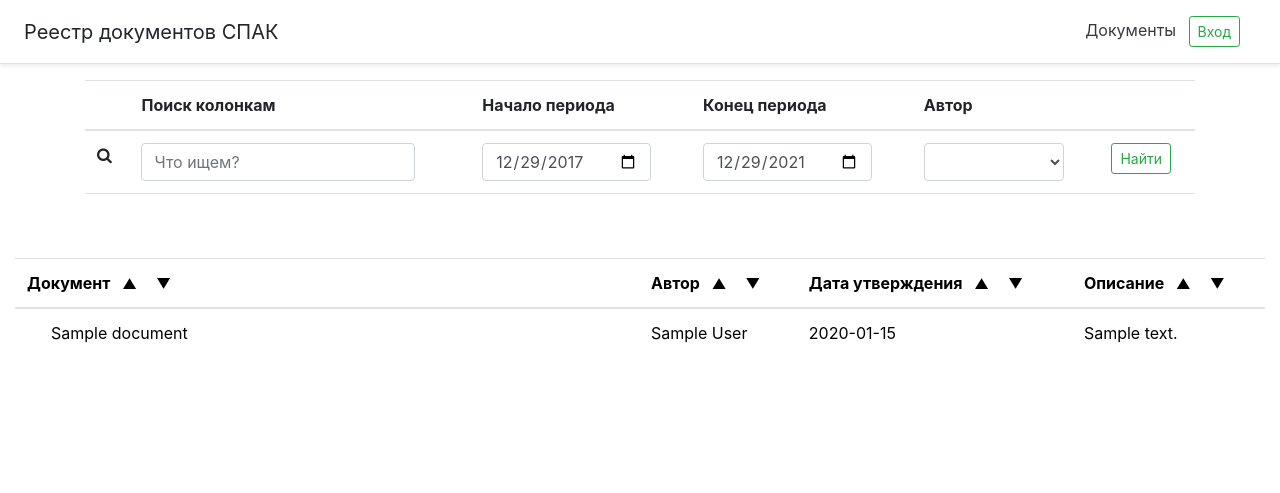
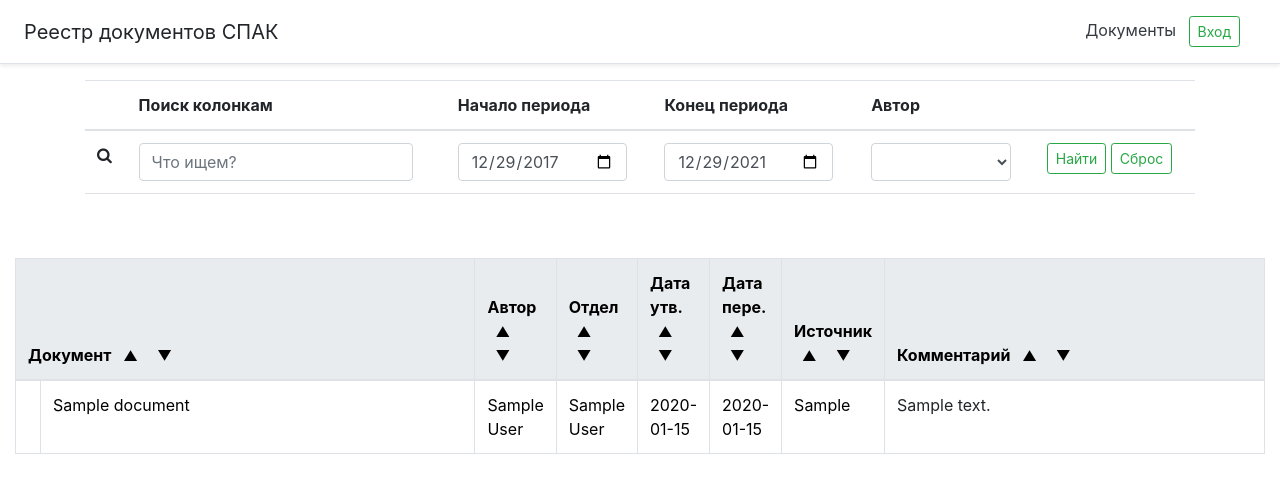
Before and after one commit to KrestyannikovAS/registry, a Django app: template registry/registry/main/templates/main/index.html in a window 1280 px wide. Shown: the top 493 px of the page. Run offline with Django 3.2, Linux system fonts and the light colour scheme; tables that the repository leaves empty hold one stand-in row (values such as "Sample post"); the template is opened without the code that fills it: values that come from a table or form of the project are taken from there, most other values are stand-ins (such as "Sample title", 1, 10 or a date in 2020); some libraries are stand-ins or nearby versions.

Commit message:
Add columns

```diff
--- a/registry/registry/main/models.py
+++ b/registry/registry/main/models.py
@@ -5,11 +5,14 @@ from datetime import date
 class Documents(models.Model):
     DoesNotExist = None
     objects = None
-    title = models.CharField('Название документа', max_length=250)
+    title = models.CharField('Название документа', max_length=512)
     doc_author = models.CharField('Автор', max_length=50)
+    doc_author_department = models.CharField('Отдел', max_length=50, default="СПАК")
     approval_date = models.DateField('Дата утверждения', default=date.today)
+    revision_date = models.DateField('Дата утверждения', default=date.today)
+    doc_source = models.CharField('Источник', max_length=50, default="АСДОУ")
     doc_url = models.CharField('Ссылка на документ', max_length=250)
-    note = models.CharField('Описание', max_length=250)
+    note = models.CharField('Комментарий', max_length=250, default="НЕТ")
 
     def __str__(self):
         return self.title
--- a/registry/registry/main/templates/main/create.html
+++ b/registry/registry/main/templates/main/create.html
@@ -15,7 +15,10 @@
         {% csrf_token %}
         {{ form.title }}<br>
         {{ form.doc_author }}<br>
+        {{ form.doc_author_department }}<br>
         {{ form.approval_date }}<br>
+        {{ form.revision_date }}<br>
+        {{ form.doc_source }}<br>
         {{ form.doc_url }}<br>
         {{ form.note }}<br>
         <button type="submit" class="btn btn-success">Добавить</button>
--- a/registry/registry/main/templates/main/index.html
+++ b/registry/registry/main/templates/main/index.html
@@ -48,8 +48,10 @@
                             </select>
                         </td>
                         <td>
-                            <button type="submit" class="btn-sm btn btn-outline-success">Найти</button>
+                            <a><button type="submit" class="btn-sm btn btn-outline-success">Найти</button></a>
+                            <a href="{% url 'home' %}" class="btn-sm btn btn-outline-success">Сброс</a>
                         </td>
+
                     </tr>
                     <tr>
                         <th scope="row"></th>
@@ -69,8 +71,8 @@
 <br>
 
 {% if documents %}
-<table class="table table-hover">
-  <thead>
+<table class="table table-hover table table-bordered">
+  <thead style="position: sticky;top: 0" class="thead-light">
     <tr>
         <th colspan = "2" scope = "colgroup"><a style="color: black">Документ</a>
             <a style="color: black" class="btn-sm btn-sm btn-online-secondary" href="?order_by=title">
@@ -89,7 +91,16 @@
             </a>
         </div>
         </th>
-        <th scope="col"><a style="color: black">Дата утверждения</a>
+        <th scope="col"><div style="color: black"><a style="color: black">Отдел</a>
+            <a style="color: black" class="btn-sm btn-sm btn-online-secondary" href="?order_by=doc_author_department">
+                &#9650;
+            </a>
+            <a style="color: black" class="btn-sm btn-online-secondary" href="?order_by=-doc_author_department">
+                &#9660;
+            </a>
+        </div>
+        </th>
+        <th scope="col"><a style="color: black">Дата утв.</a>
             <a style="color: black" class="btn-sm btn-sm btn-online-secondary" href="?order_by=approval_date">
                 &#9650;
             </a>
@@ -97,7 +108,23 @@
                 &#9660;
             </a>
         </th>
-        <th colspan = "3" scope = "colgroup"><a style="color: black">Описание</a>
+        <th scope="col"><a style="color: black">Дата пере.</a>
+            <a style="color: black" class="btn-sm btn-sm btn-online-secondary" href="?order_by=revision_date">
+                &#9650;
+            </a>
+            <a style="color: black" class="btn-sm btn-online-secondary" href="?order_by=-revision_date">
+                &#9660;
+            </a>
+        </th>
+        <th scope="col"><a style="color: black">Источник</a>
+            <a style="color: black" class="btn-sm btn-sm btn-online-secondary" href="?order_by=doc_source">
+                &#9650;
+            </a>
+            <a style="color: black" class="btn-sm btn-online-secondary" href="?order_by=-doc_source">
+                &#9660;
+            </a>
+        </th>
+        <th colspan = "3" scope = "colgroup"><a style="color: black">Комментарий</a>
             <a style="color: black" class="btn-sm btn-sm btn-online-secondary" href="?order_by=note">
                 &#9650;
             </a>
@@ -111,9 +138,9 @@
     <tbody>
     <tr>
         <td scope="row" style="width:20px;">
-            {% if el.approval_date > err and el.approval_date < warn %} <a> &#128993; </a> {% endif %}
-            {% if el.approval_date < err %} <a> &#128315; </a> {% endif %}
-            {% if el.approval_date > warn %} <a> &#128994; </a> {% endif %}
+            {% if el.revision_date > err and el.revision_date < warn %} <a> &#9888; </a> {% endif %}
+            {% if el.revision_date < err %} <a> &#128315; </a> {% endif %}
+            {% if el.revision_date > warn %} <a style="color:green"> &#10004; </a> {% endif %}
         </td>
         <td scope="row" style="width:600px;">
             <a target="_blank" href={{ el.doc_url }} style="color: black">
@@ -124,9 +151,18 @@
             {{ el.doc_author }}
         </td>
         <td style="color: black">
+            {{ el.doc_author_department }}
+        </td>
+        <td style="color: black">
             {{ el.approval_date |date:"Y-m-d" }}
         </td>
         <td style="color: black">
+            {{ el.revision_date |date:"Y-m-d" }}
+        </td>
+        <td style="color: black">
+            {{ el.doc_source }}
+        </td>
+        <td style="width:500px;">
             {{ el.note }}
         </td>
         {% if user.is_authenticated %}
```
Also changed, not shown: registry/registry/main/forms.py (+15 -2 lines), registry/registry/main/migrations/0002_auto_20211229_1502.py (added).
